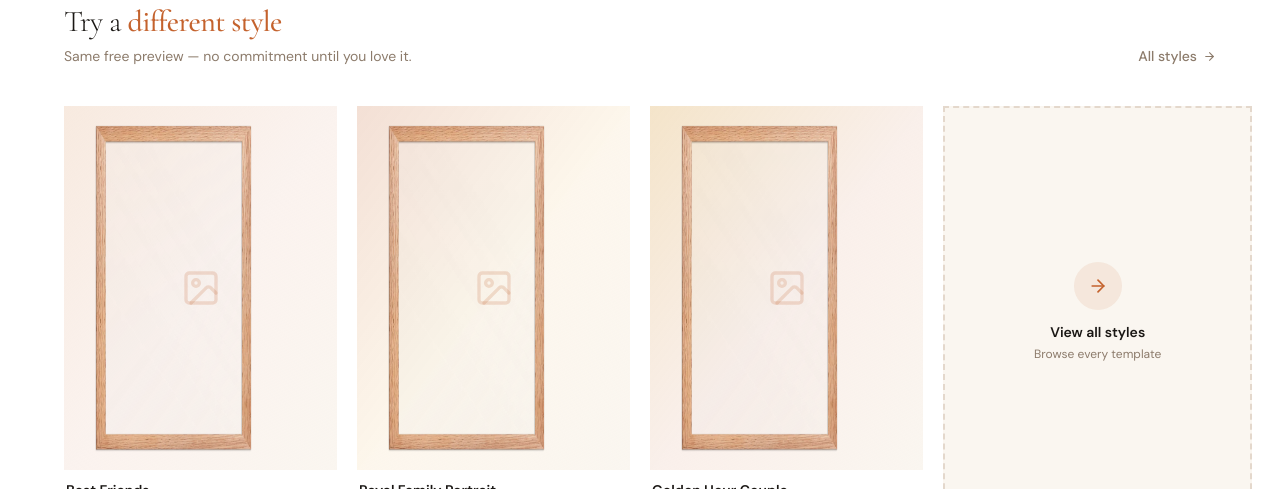
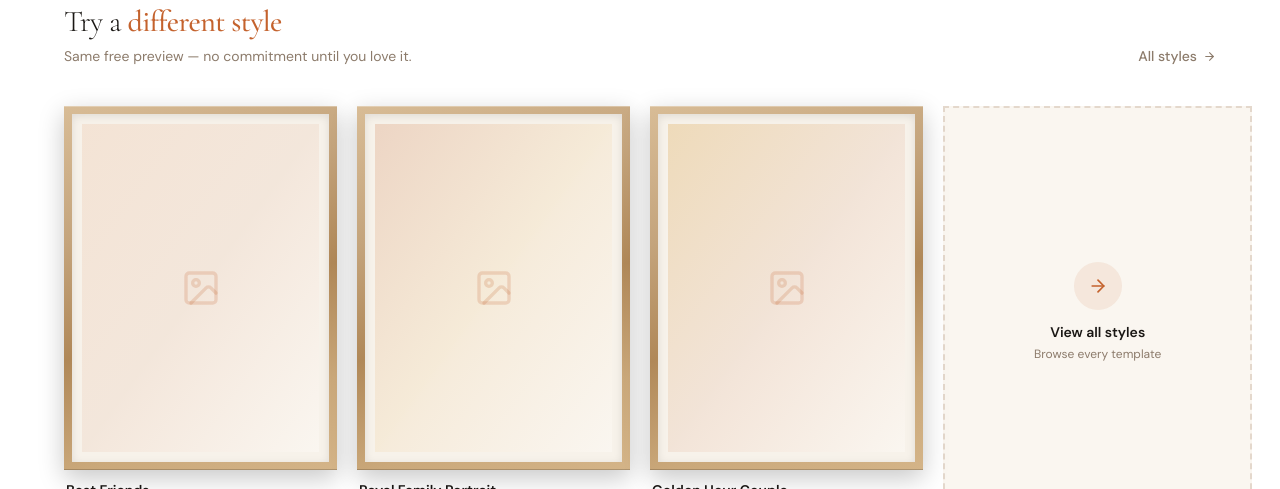
Before and after one commit to devmorsli/tolif.com, a Next.js app in the folder apps/web/: page /portraits/adventure-group in a window 1280 px wide. Shown: the part 991-1480 px from the top of the page. Built offline with nearby package versions, Linux system fonts and the light colour scheme; no server answers.

Commit message:
feat: replace frame PNG with CSS picture frame (wood border + cream mat)
Co-Authored-By: Claude Sonnet 4.6 <noreply@anthropic.com>

```diff
--- a/apps/web/app/portraits/[slug]/TemplateDetailClient.tsx
+++ b/apps/web/app/portraits/[slug]/TemplateDetailClient.tsx
@@ -254,29 +254,27 @@ export function TemplateDetailClient({
                 transition={{ duration: 0.6, ease: "easeOut" }}
                 className="lg:sticky lg:top-28"
               >
-                <div className="relative aspect-[3/4]" style={{ filter: "drop-shadow(0 20px 40px rgba(26,23,20,0.22))" }}>
-                  {/* Frame container — overflow hidden clips the frame's white padding */}
-                  <div className="absolute inset-0 overflow-hidden">
-                    {/* Image — same height as frame */}
-                    <div className="absolute inset-0">
+                {/* CSS picture frame */}
+                <div style={{
+                  position: "relative",
+                  aspectRatio: "3/4",
+                  background: "linear-gradient(160deg, #D8BC96 0%, #C4A47C 30%, #B08858 55%, #CAA87A 80%, #D4B488 100%)",
+                  padding: "10px",
+                  boxShadow: "0 20px 48px rgba(26,23,20,0.28), inset 0 1px 0 rgba(255,255,255,0.28), inset 0 -1px 0 rgba(0,0,0,0.18)",
+                }}>
+                  {/* Mat board */}
+                  <div style={{
+                    width: "100%",
+                    height: "100%",
+                    background: "#F7F2EA",
+                    padding: "14px",
+                    boxShadow: "inset 0 2px 8px rgba(0,0,0,0.10)",
+                    display: "flex",
+                  }}>
+                    {/* Portrait image */}
+                    <div style={{ flex: 1, overflow: "hidden", position: "relative" }}>
                       <TemplateImg imgUrl={imgUrl} name={template.name} category={template.category} />
                     </div>
-                    {/* Frame — slightly larger so white padding overflows and gets clipped */}
-                    {/* eslint-disable-next-line @next/next/no-img-element */}
-                    <img
-                      src="/mockups/frame-redoak-12x16.png"
-                      alt=""
-                      aria-hidden
-                      className="pointer-events-none select-none"
-                      style={{
-                        position: "absolute",
-                        top: "-10%", left: "-10%",
-                        width: "120%", height: "120%",
-                        objectFit: "fill",
-                        zIndex: 10,
-                      }}
-                      draggable={false}
-                    />
                   </div>
                   {template.style && (
                     <div className="absolute top-4 left-4 z-20 bg-white/80 backdrop-blur-sm text-[#8C7B6B] text-xs font-medium px-3 py-1.5 rounded-full border border-white/60">
@@ -495,27 +493,27 @@ export function TemplateDetailClient({
                     >
                       <Link href={`/portraits/${t.slug}`} className="group block">
 
-                        <div className="relative" style={{ aspectRatio: "3/4" }}>
-                          {/* Frame container — overflow hidden clips the frame's white padding */}
-                          <div className="absolute inset-0 overflow-hidden">
-                            {/* Image — same height as frame */}
-                            <TemplateImg imgUrl={rImgUrl} name={t.name} category={t.category} className="w-full h-full object-cover group-hover:scale-105 transition-transform duration-500" />
-                            {/* Frame — slightly larger so white padding overflows and gets clipped */}
-                            {/* eslint-disable-next-line @next/next/no-img-element */}
-                            <img
-                              src="/mockups/frame-redoak-12x16.png"
-                              alt=""
-                              aria-hidden
-                              className="pointer-events-none select-none"
-                              style={{
-                                position: "absolute",
-                                top: "-10%", left: "-10%",
-                                width: "120%", height: "120%",
-                                objectFit: "fill",
-                                zIndex: 10,
-                              }}
-                              draggable={false}
-                            />
+                        {/* CSS picture frame */}
+                        <div style={{
+                          position: "relative",
+                          aspectRatio: "3/4",
+                          background: "linear-gradient(160deg, #D8BC96 0%, #C4A47C 30%, #B08858 55%, #CAA87A 80%, #D4B488 100%)",
+                          padding: "8px",
+                          boxShadow: "0 8px 24px rgba(0,0,0,0.22), inset 0 1px 0 rgba(255,255,255,0.28), inset 0 -1px 0 rgba(0,0,0,0.18)",
+                        }}>
+                          {/* Mat board */}
+                          <div style={{
+                            width: "100%",
+                            height: "100%",
+                            background: "#F7F2EA",
+                            padding: "10px",
+                            boxShadow: "inset 0 2px 8px rgba(0,0,0,0.10)",
+                            display: "flex",
+                          }}>
+                            {/* Portrait image */}
+                            <div style={{ flex: 1, overflow: "hidden" }}>
+                              <TemplateImg imgUrl={rImgUrl} name={t.name} category={t.category} className="w-full h-full object-cover group-hover:scale-105 transition-transform duration-500" />
+                            </div>
                           </div>
                           {/* Hover overlay CTA */}
                           <div className="absolute inset-0 z-20 flex items-center justify-center opacity-0 group-hover:opacity-100 transition-opacity duration-300">
--- a/apps/web/components/home/TemplatesSection.tsx
+++ b/apps/web/components/home/TemplatesSection.tsx
@@ -34,42 +34,40 @@ function TemplateCard({
       layout
     >
       <Link href={`/portraits/${template.slug}`} className="group block">
-        {/* Card: fixed aspect ratio */}
-        <div style={{ position: "relative", aspectRatio: "3/4" }}>
-          {/* Frame container — same dimensions as the frame, overflow hidden clips white padding */}
-          <div style={{ position: "absolute", inset: 0, overflow: "hidden" }}>
-            {/* Portrait image — same height as frame */}
+        {/* CSS picture frame */}
+        <div style={{
+          position: "relative",
+          aspectRatio: "3/4",
+          background: "linear-gradient(160deg, #D8BC96 0%, #C4A47C 30%, #B08858 55%, #CAA87A 80%, #D4B488 100%)",
+          padding: "8px",
+          boxShadow: "0 8px 24px rgba(0,0,0,0.22), inset 0 1px 0 rgba(255,255,255,0.28), inset 0 -1px 0 rgba(0,0,0,0.18)",
+        }}>
+          {/* Mat board */}
+          <div style={{
+            width: "100%",
+            height: "100%",
+            background: "#F7F2EA",
+            padding: "12px",
+            boxShadow: "inset 0 2px 8px rgba(0,0,0,0.10)",
+            display: "flex",
+          }}>
+            {/* Portrait image — fills the mat opening, overflow hidden for hover scale */}
+            <div style={{ flex: 1, overflow: "hidden" }}>
               {imgUrl && !imgError ? (
                 // eslint-disable-next-line @next/next/no-img-element
                 <img
                   src={imgUrl}
                   alt={template.name}
                   onError={() => setImgError(true)}
-                style={{ width: "100%", height: "100%", objectFit: "cover" }}
+                  style={{ width: "100%", height: "100%", objectFit: "cover", display: "block" }}
                   className="transition-transform duration-700 ease-out group-hover:scale-105"
                 />
               ) : (
                 <div className={`w-full h-full bg-gradient-to-br ${categoryGradient(template.category)} flex items-center justify-center`}>
-                <ImageIcon size={32} className="text-[#C4622D]/40" />
+                  <ImageIcon size={28} className="text-[#C4622D]/40" />
                 </div>
               )}
-
-            {/* Oak frame — slightly larger so the white padding overflows and gets clipped */}
-            {/* eslint-disable-next-line @next/next/no-img-element */}
-            <img
-              src="/mockups/frame-redoak-12x16.png"
-              alt=""
-              aria-hidden
-              style={{
-                position: "absolute",
-                top: "-10%", left: "-10%",
-                width: "120%", height: "120%",
-                objectFit: "fill",
-                zIndex: 10,
-                pointerEvents: "none",
-              }}
-              draggable={false}
-            />
+            </div>
           </div>
 
           {/* Hover CTA */}
```
Lines whose indentation alone changed are shown as unchanged.
